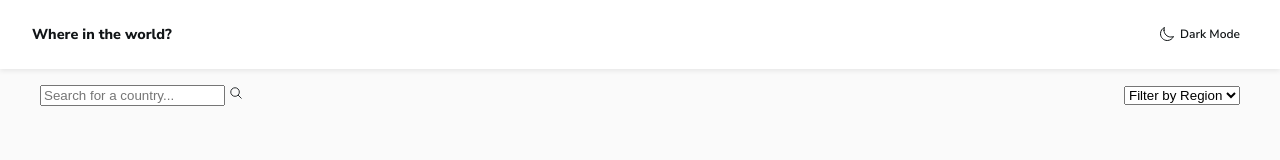
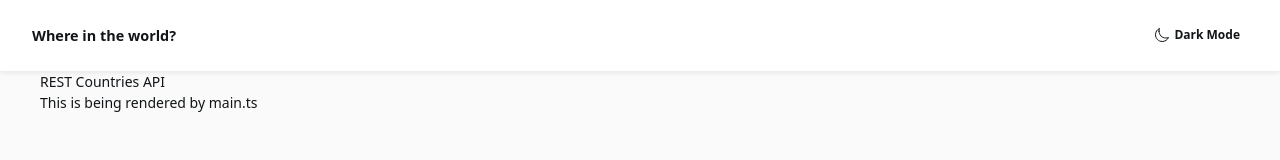
Before and after one commit to millan-figueroa-pscoursework/rest-countries-api, a website built with Vite: page index.html in a window 1280 px wide. Built offline with nearby package versions, Linux system fonts and the light colour scheme.

```diff
--- a/src/main.ts
+++ b/src/main.ts
@@ -1,8 +1,8 @@
 import './style.css'
 
-// const app = document.querySelector<HTMLDivElement>('#app')!
+const app = document.querySelector<HTMLDivElement>('#app')!
 
-// app.innerHTML = `
-//   <h1>REST Countries API</h1>
-//   <p>This is being rendered by main.ts</p>
-// `
+app.innerHTML = `
+  <h1>REST Countries API</h1>
+  <p>This is being rendered by main.ts</p>
+`
--- a/src/style.css
+++ b/src/style.css
@@ -1,3 +1,4 @@
+@import "tailwindcss";
 @import url("https://fonts.googleapis.com/css2?family=Nunito+Sans:wght@300;600;800&display=swap");
 
 * {
```
